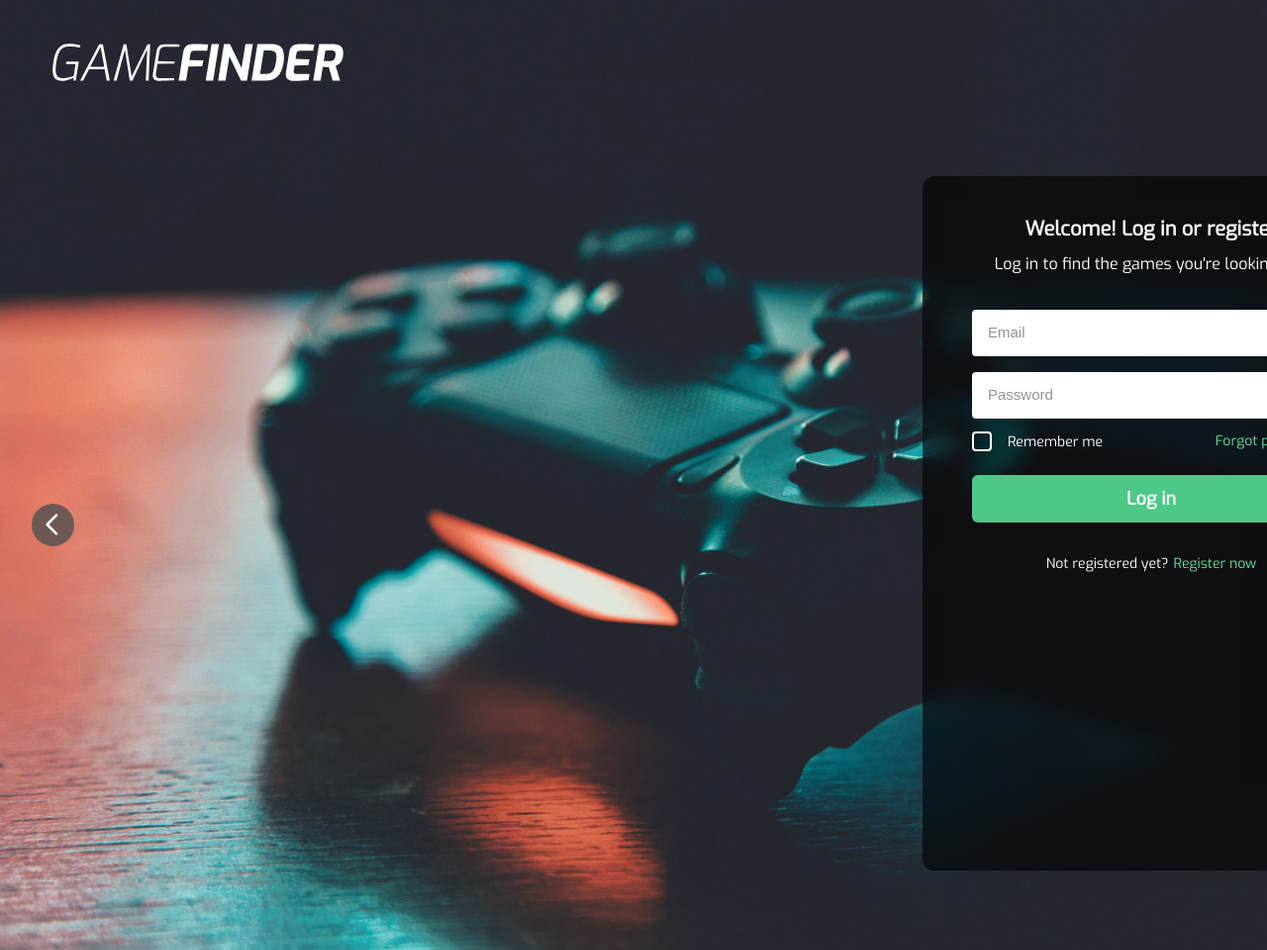
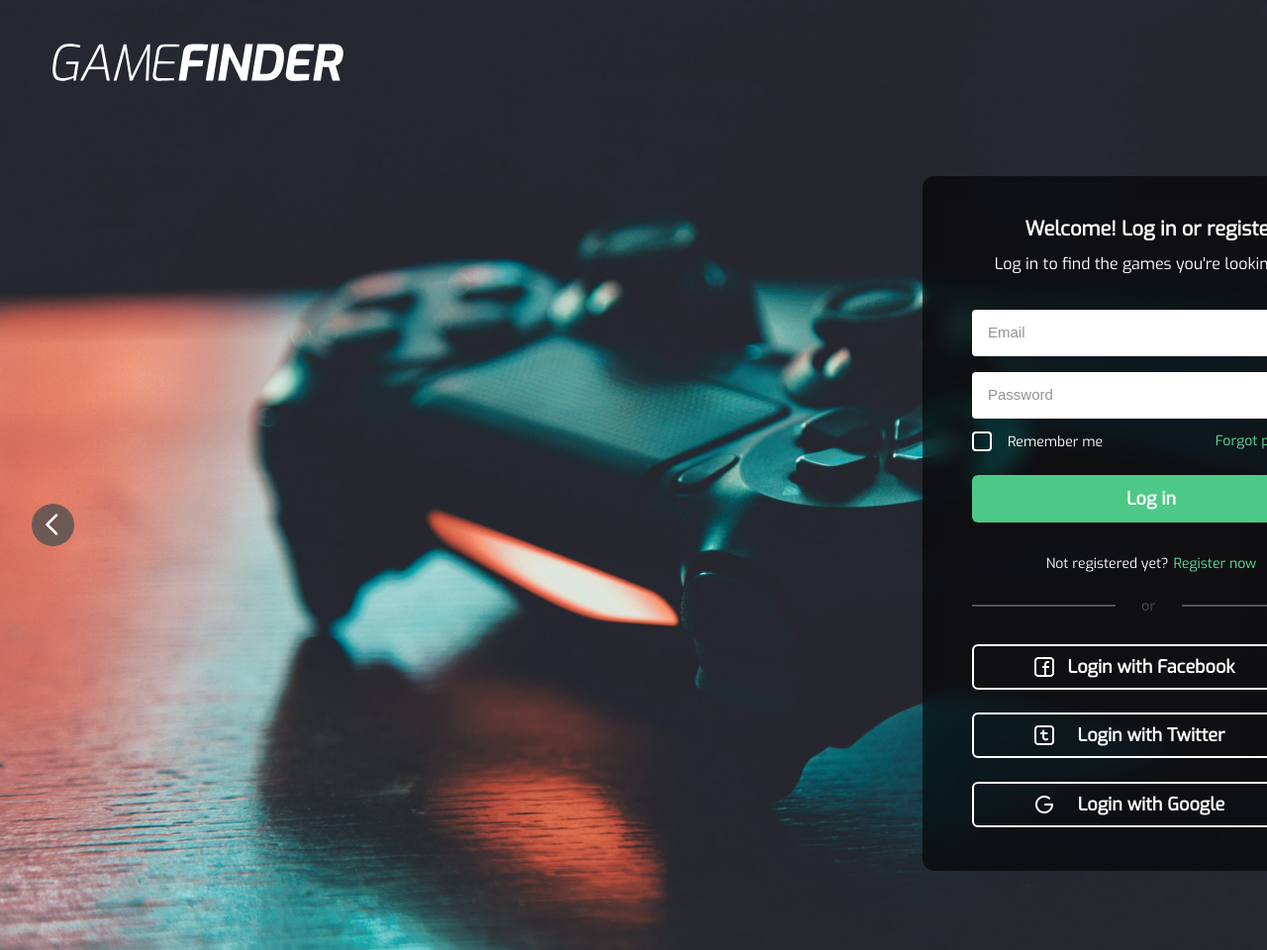
Before and after one commit to leandrob0/finalProjectBFEDA, a plain HTML site: page index.html in a window 1280 px wide. Shown: the top 960 px of the page at 99% size. Drawn offline with Linux system fonts and the light colour scheme.

Commit message:
login basic styles done

```diff
--- a/css/login.css
+++ b/css/login.css
@@ -9,6 +9,7 @@
 * {
     margin: 0;
     padding: 0;
+    box-sizing: border-box;
 }
 
 /*
@@ -239,6 +240,11 @@ input.form__text-input {
     line-height: 24px;
     padding: 12px;
 }
+
+.btn:hover {
+    cursor: pointer;
+}
+
 .btn__login {
     background-color: #4CC986;
 
@@ -264,3 +270,63 @@ input.form__text-input {
 .form__register-button:hover {
     cursor: pointer;
 }
+
+.login-or {
+    display: flex;
+    align-items: center;
+
+    width: 100%;
+
+    margin-top: 24px;
+
+    font-size: 14px;
+    line-height: 19px;
+    text-align: center;
+}
+
+.login-or__text {
+    width: 67px;
+    color: var(--bg-dark-icons);
+}
+
+.login-or__line {
+    width: 40%;
+    border: 1px solid var(--bg-dark-icons);
+}
+
+.btn-socials {
+    width: 100%;
+
+    border: 2px solid white;
+    border-radius: 6px;
+
+    font-style: normal;
+    font-weight: 700;
+    font-size: 18px;
+    text-align: center;
+    line-height: 24px;
+
+    display: flex;
+    align-items: center;
+    justify-content: center;
+
+    padding: 9px 0 9px 0;
+}
+
+.btn-socials:nth-last-of-type(2) {
+    margin-bottom: 24px;
+}
+
+.btn-socials:hover {
+    cursor: pointer;
+}
+
+.btn-fb {
+    margin-top: 29px;
+    margin-bottom: 23px;
+}
+
+.btn-icon {
+    position: absolute;
+    left: 61px;
+}
--- a/index.html
+++ b/index.html
@@ -89,6 +89,14 @@
             <p>Not registered yet?</p>
             <span class="form__register-button">Register now</span>
           </div>
+          <div class="login-or">
+            <div class="login-or__line"></div>
+            <p class="login-or__text">or</p>
+            <div class="login-or__line"></div>
+          </div>
+          <div class="btn-socials btn-fb" type="button"><img class="btn-icon" src="./resources/icons/Facebook.png" alt="Social media logo">Login with Facebook</div>
+          <div class="btn-socials" type="button"><img class="btn-icon" src="./resources/icons/Tumblr.png" alt="Social media logo">Login with Twitter</div>
+          <div class="btn-socials" type="button"><img class="btn-icon" src="./resources/icons/Google.png" alt="Social media logo">Login with Google</div>
         </section>
       </main>
     </div>
```
Also changed, not shown: resources/icons/Facebook.png (added), resources/icons/Google.png (added), resources/icons/Tumblr.png (added).
